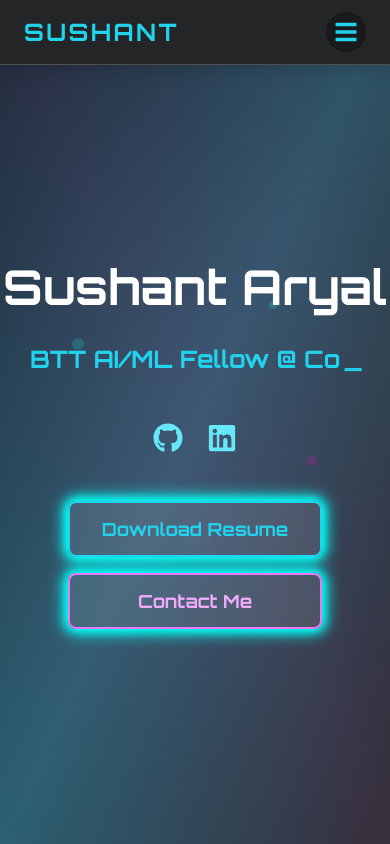
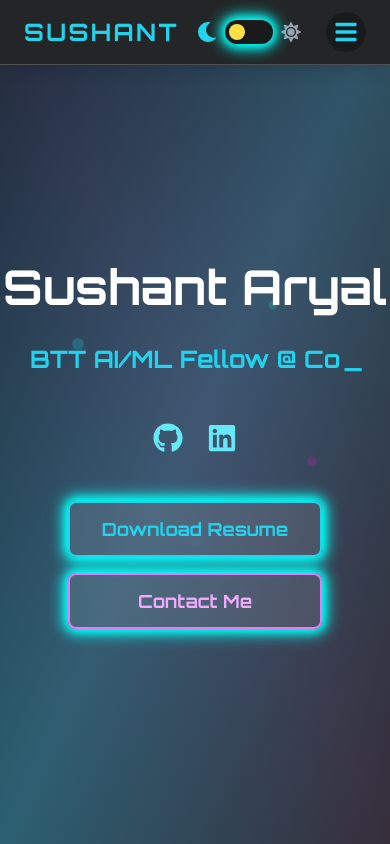
Before and after one commit to aryalsushant/alt-portfolio, a React (Create React App) app: page / in a window 390 px wide. Shown: the top 844 px of the page. Built offline with nearby package versions, Linux system fonts and the light colour scheme.

Commit message:
theme toggle button for mobile view

```diff
--- a/src/components/Navbar.js
+++ b/src/components/Navbar.js
@@ -38,6 +38,22 @@ const Navbar = ({ darkMode, setDarkMode }) => {
       <div className="max-w-6xl mx-auto flex items-center justify-between px-6 py-3">
         <div className="text-2xl font-bold tracking-widest text-cyan-500 dark:text-cyan-400 drop-shadow-glow select-none">
           SUSHANT
+        </div>
+        {/* Mobile dark mode toggle (left of hamburger) */}
+        <div className="flex items-center md:hidden">
+          <span className="mr-2"><FaMoon className={`text-xl ${darkMode ? 'text-cyan-400' : 'text-gray-400'}`} /></span>
+          <button
+            aria-label="Toggle dark mode"
+            onClick={() => setDarkMode(dm => !dm)}
+            className="relative w-12 h-6 flex items-center bg-gray-100 dark:bg-black/30 rounded-full shadow-neon hover:shadow-glow transition-all duration-300 focus:outline-none"
+            tabIndex={0}
+          >
+            <span
+              className={`absolute left-1 top-1 w-4 h-4 rounded-full bg-cyan-400 dark:bg-yellow-300 shadow-md transform transition-transform duration-300 ${darkMode ? 'translate-x-0' : 'translate-x-6'}`}
+            ></span>
+            <span className="sr-only">Toggle dark mode</span>
+          </button>
+          <span className="ml-2"><FaSun className={`text-xl ${!darkMode ? 'text-yellow-400' : 'text-gray-400'}`} /></span>
         </div>
         {/* Desktop nav */}
         <ul className="hidden md:flex gap-6 text-lg">
```
